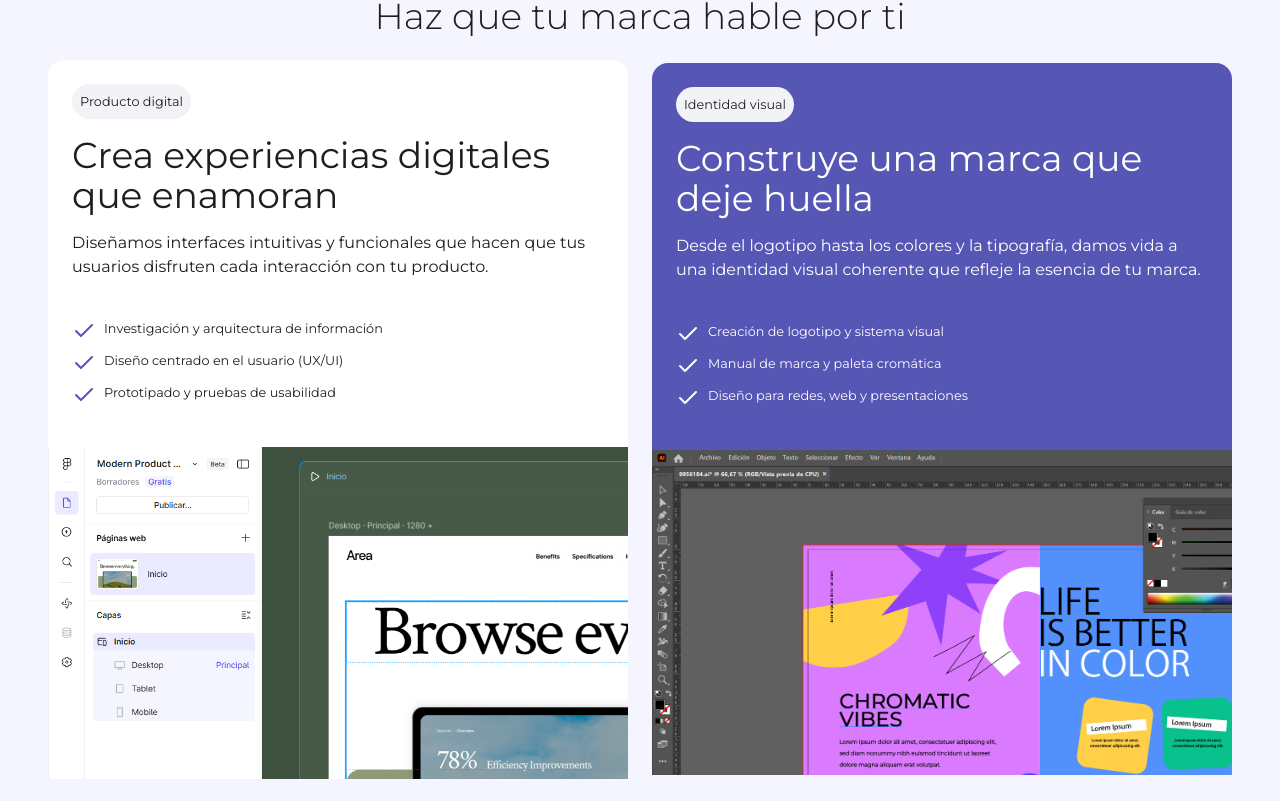
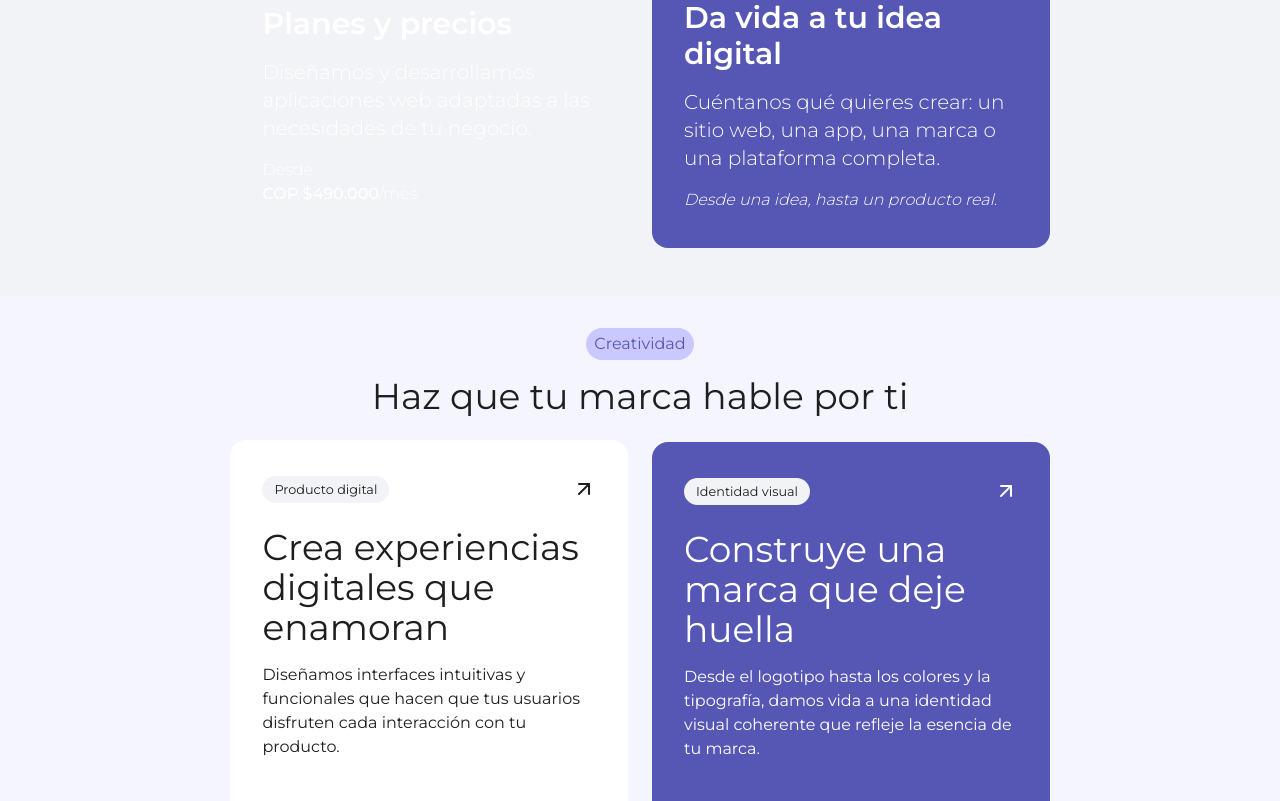
Before and after one commit to MauricioMolina12/stargrowstudio, a Next.js app: page / in a window 1280 px wide. Shown: the part 890-1691 px from the top of the page. Built offline with nearby package versions, Linux system fonts and the light colour scheme.

Commit message:
Cards modified

```diff
--- a/src/app/components/shared/ServiceCard.tsx
+++ b/src/app/components/shared/ServiceCard.tsx
@@ -1,6 +1,6 @@
 'use client';
 
-import { LucideIcon } from "lucide-react";
+import { LucideIcon, ArrowUpRight } from "lucide-react";
 import { Children, ReactNode } from "react";
 
 type Items = {
@@ -12,6 +12,7 @@ type Text = {
     color: string;
     label: string;
     fontSize: string;
+    fontWeight?: string;
 }
 
 type Props = {
@@ -24,17 +25,18 @@ type Props = {
 }
 const ServiceCard = ({ tag, title, description, items, bgCard = '#FFFFFF', children }: Props) => {
     return (
-        <main className="w-full h-full flex flex-col rounded-2xl gap-4" style={{ background: bgCard }}>
+        <main className="w-full h-full flex flex-col justify-between rounded-2xl gap-4 pt-9" style={{ background: bgCard }}>
 
-            <header className="header w-full flex items-center justify-between p-6 pb-0">
-                {tag && (
-                    <span className={`p-2 rounded-3xl bg-[var(--neutral--100)] ${tag.fontSize}`} style={{ color: tag.color }}>{tag.label}</span>
-                )}
-            </header>
+            {tag && (
+                <header className="header w-full flex items-center justify-between pb-2 px-8">
+                        <span className={`py-1 px-3 rounded-3xl bg-[var(--neutral--100)] ${tag.fontSize}`} style={{ color: tag.color }}>{tag.label}</span>
+                        <ArrowUpRight className={`text-[${title?.color}]`}/>
+                </header>
+            )}
 
-            <h4 className={`${title?.fontSize} px-6`} style={{ color: title?.color }}>{title?.label}</h4>
+            <h4 className={`${title?.fontSize} px-8 ${title?.fontWeight}`} style={{ color: title?.color }}>{title?.label}</h4>
 
-            <p className={`${description?.fontSize} px-6`} style={{ color: description?.color }}>{description?.label}</p>
+            <p className={`${description?.fontSize} px-8 ${description?.fontWeight}`} style={{ color: description?.color }}>{description?.label}</p>
 
             {children}
         </main>
--- a/src/app/components/shared/TitleBox.tsx
+++ b/src/app/components/shared/TitleBox.tsx
@@ -9,7 +9,7 @@ const TitleBox = ({ title, tag, description }: Props) => {
     return (
         <header className="w-full flex flex-col items-center justify-center gap-4">
             <span className="bg-[var(--meteorite--200)] text-[var(--color-primary-to-white)] p-1 px-2 rounded-2xl">{ tag }</span>
-            <h1 className="parallax text-3xl text-center font-light lg:w-[70%] text-[1.2rem] lg:text-4xl">{ title?.left } <span className="text-[var(--color-primary-to-white)]"> {title?.main} </span> { title?.right }</h1>
+            <h1 className="parallax text-3xl text-center font-normal lg:w-[70%] text-[1.2rem] lg:text-4xl">{ title?.left } <span className="text-[var(--color-primary-to-white)]"> {title?.main} </span> { title?.right }</h1>
         </header>
     )
 }
--- a/src/app/globals.css
+++ b/src/app/globals.css
@@ -98,7 +98,7 @@ html {
 
 body {
   font-family: var(--font-main);
-  background-color: var(--color-light);
+  background-color: var(--neutral--100);
   color: var(--color-dark);
 }
 
@@ -142,6 +142,11 @@ section:not(#contacto) {
 .no-scrollbar {
   -ms-overflow-style: none;
   scrollbar-width: none;
+}
+
+
+.bg-dark {
+  background: linear-gradient(180deg, var(--color-primary) 0%, var(--color-secondary) 30%, var(--color-black) 100%);
 }
 
 @keyframes slide-left {
--- a/src/app/page.tsx
+++ b/src/app/page.tsx
@@ -187,6 +187,34 @@ export default function Home() {
           />
         </section>
 
+        <section id="HighlightCards" className="p-8 flex flex-col gap-2">
+          <div className="cards__content flex flex-col lg:flex-row items-center justify-between p-4 gap-6 lg:max-w-[70%] lg:mx-auto">
+            <ServiceCard
+              title={{label: 'Planes y precios', fontSize: 'text-3xl', color: 'var(--color-white)', fontWeight: 'font-semibold'}}
+              description={{label: 'Diseñamos y desarrollamos aplicaciones web adaptadas a las necesidades de tu negocio.', fontSize: 'text-xl', color: 'var(--color-white)', fontWeight: 'font-light'}}
+              bgCard="linear-gradient(110deg, var(--color-primary) 60%, var(--primary--700) 60%);"
+            >
+              <div className="px-8 pb-9 font-light text-[var(--color-white)]">
+                <p className="">Desde</p>
+                <p><span className="font-medium">COP $490.000</span>/mes</p>
+              </div>
+
+            </ServiceCard>
+            <ServiceCard
+              title={{label: 'Da vida a tu idea digital', fontSize: 'text-3xl', color: 'var(--color-white)', fontWeight: 'font-semibold'}}
+              description={{label: 'Cuéntanos qué quieres crear: un sitio web, una app, una marca o una plataforma completa.', fontSize: 'text-xl', color: 'var(--color-white)', fontWeight: 'font-light'}}
+              bgCard="var(--color-primary)"
+            >
+              <div className="px-8 pb-9 font-light text-[var(--color-white)] italic">
+                <p>Desde una idea, hasta un producto real.</p>
+              </div>
+
+            </ServiceCard>
+
+          </div>
+
+        </section>
+
 
 
 
@@ -194,7 +222,7 @@ export default function Home() {
 
         <section id="cards" className="bg-[var(--meteorite--50)] p-8 flex flex-col gap-2">
           <TitleBox title={{ left: 'Haz que tu marca hable por ti', main: '', right: '' }} tag="Creatividad" description="''" ></TitleBox>
-          <div className="cards__content flex flex-col lg:flex-row items-center justify-between p-4 gap-6">
+          <div className="cards__content flex flex-col lg:flex-row items-center justify-between p-4 gap-6 lg:max-w-[70%] lg:mx-auto">
             <ServiceCard
               tag={{ label: 'Producto digital', color: 'var(--color-dark)', fontSize: 'text-[.8rem]' }}
               title={{ label: 'Crea experiencias digitales que enamoran', color: 'var(--color-dark)', fontSize: 'text-4xl' }}
@@ -216,9 +244,14 @@ export default function Home() {
                 </li>
               </ul>
 
-              <figure className="w-full">
-                <img src="/img/hero-banner/Figma-cap.png" alt="figma view" className="object-cover w-full h-full" />
-
+              <figure className="relative w-full
+                    before:absolute before:bottom-0 before:right-0 before:top-30 before:left-0 before:rounded-xl before:bg-[var(--color-primary)]
+                    after:absolute after:bottom-0 after:top-0 after:right-0 after:w-[60%] after:rounded-xl after:bg-[linear-gradient(110deg,_var(--color-primary)_60%,_var(--meteorite--400)_60%)]">
+                <img
+                  src="/img/hero-banner/Figma-cap.png"
+                  alt="figma view"
+                  className="object-cover ml-auto mt-10 w-4/5 h-full rounded-xl relative z-30"
+                />
               </figure>
 
             </ServiceCard>
@@ -244,9 +277,10 @@ export default function Home() {
                 </li>
               </ul>
 
-              <figure className="w-full">
-                <img src="/img/hero-banner/Ilustrator-cap.png" alt="ilustrator view" className="object-cover w-full h-full" />
-
+              <figure className="relative w-full
+                    before:absolute before:bottom-0 before:right-0 before:top-30 before:left-0 before:rounded-xl before:bg-[var(--primary--700)]
+                    after:absolute after:bottom-0 after:top-0 after:right-0 after:w-[60%] after:rounded-xl after:bg-[linear-gradient(110deg,_var(--primary--700)_60%,_var(--meteorite--200)_60%)]">
+                <img src="/img/hero-banner/Ilustrator-cap.png" alt="ilustrator view" className="object-cover ml-auto mt-10 w-4/5 h-full rounded-xl relative z-30" />
               </figure>
 
             </ServiceCard>
@@ -282,10 +316,10 @@ export default function Home() {
           </main>
         </section>
 
-        <section id="support" className="flex mx-auto my-0 items-center justify-center bg-[var(--light-blue--200)]">
+        <section id="support" className="bg-dark flex mx-auto my-0 items-center justify-center bg-[var(--light-blue--200)]">
           <div className="wrapper lg:pl-[3rem]">
             <DetailsPanel content={{
-              styles: { colorTitle: "var(--color-primary-to-white)", colorItems: "var(--color-primary-to-white)" },
+              styles: { colorTitle: "var(--color-light)", colorItems: "var(--color-primary-tint)" },
               image: '/img/web-image-1.jpg',
               title: 'Soluciones digitales completas para hacer crecer tu marca',
               items: [
```
